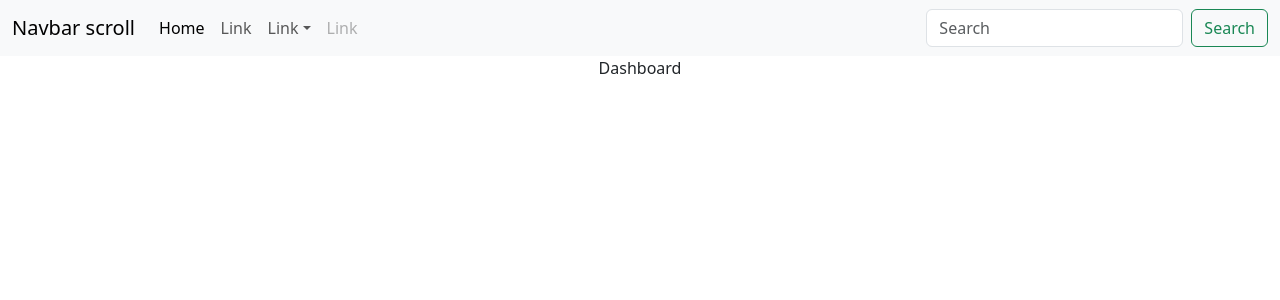
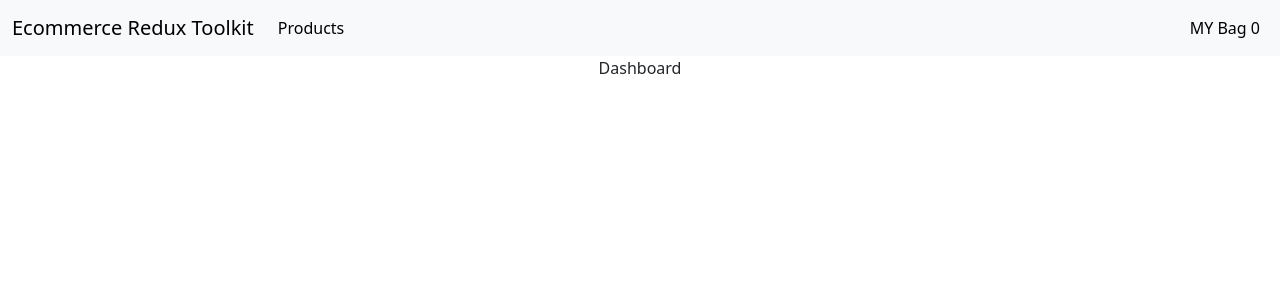
Before and after one commit to pablex72/ecommerce-shop-redux, a React (Create React App) app: page / in a window 1280 px wide. Shown: the top 300 px of the page. Built offline with nearby package versions, Linux system fonts and the light colour scheme.

Commit message:
fix:collapse navBar/importations

```diff
--- a/src/App.js
+++ b/src/App.js
@@ -11,6 +11,8 @@
 import Dashboard from "./components/Dashboard";
 import Cart from "./components/Cart";
 import RootLayout from "./components/RootLayout";
+import 'bootstrap/dist/css/bootstrap.min.css';
+import 'bootstrap/dist/js/bootstrap.bundle.min.js';
 
 function App() {
   const router = createBrowserRouter(
--- a/src/components/NavBarPanel.js
+++ b/src/components/NavBarPanel.js
@@ -1,96 +1,39 @@
 import React from "react";
+import { Link } from "react-router-dom";
 
 const NavBar = () => {
   return (
     <nav className="navbar navbar-expand-lg navbar-light bg-light">
       <div className="container-fluid">
         <a className="navbar-brand" href="#">
-          Navbar scroll
+          Ecommerce Redux Toolkit
         </a>
         <button
           className="navbar-toggler"
           type="button"
           data-bs-toggle="collapse"
-          data-bs-target="#navbarScroll"
-          aria-controls="navbarScroll"
+          data-bs-target="#navbarNav"
+          aria-controls="navbarNav"
           aria-expanded="false"
           aria-label="Toggle navigation"
         >
           <span className="navbar-toggler-icon"></span>
         </button>
-        <div className="collapse navbar-collapse" id="navbarScroll">
-          <ul
-            className="navbar-nav me-auto my-2 my-lg-0 navbar-nav-scroll"
-            style={{maxHeight: '100px'}}
-            // "--bs-scroll-height: 100px;"
-          >
+        <div className="collapse navbar-collapse" id="navbarNav">
+          <ul className="navbar-nav me-auto my-2 my-lg-0 navbar-nav-scroll">
             <li className="nav-item">
-              <a className="nav-link active" aria-current="page" href="#">
-                Home
-              </a>
-            </li>
-            <li className="nav-item">
-              <a className="nav-link" href="#">
-                Link
-              </a>
-            </li>
-            <li className="nav-item dropdown">
-              <a
-                className="nav-link dropdown-toggle"
-                href="#"
-                id="navbarScrollingDropdown"
-                role="button"
-                data-bs-toggle="dropdown"
-                aria-expanded="false"
-              >
-                Link
-              </a>
-              <ul
-                className="dropdown-menu"
-                aria-labelledby="navbarScrollingDropdown"
-              >
-                <li>
-                  <a className="dropdown-item" href="#">
-                    Action
-                  </a>
-                </li>
-                <li>
-                  <a className="dropdown-item" href="#">
-                    Another action
-                  </a>
-                </li>
-                <li>
-                  <hr className="dropdown-divider" />
-                </li>
-                <li>
-                  <a className="dropdown-item" href="#">
-                    Something else here
-                  </a>
-                </li>
-              </ul>
-            </li>
-            <li className="nav-item">
-              <a
-                className="nav-link disabled"
-                href="#"
-                tabindex="-1"
-                aria-disabled="true"
-              >
-                Link
+              <a className="nav-link active" aria-current="page" href="/">
+                Products
               </a>
             </li>
           </ul>
-          <form className="d-flex">
-            <input
-              className="form-control me-2"
-              type="search"
-              placeholder="Search"
-              aria-label="Search"
-            />
-            <button className="btn btn-outline-success" type="submit">
-              Search
-            </button>
-          </form>
+          <ul className="navbar-nav ms-auto">
+            <li className="nav-item">
+              <a className="nav-link active" aria-current="page" href="/">
+                MY Bag 0
+              </a>
+            </li>
+          </ul>
         </div>
       </div>
     </nav>
```
